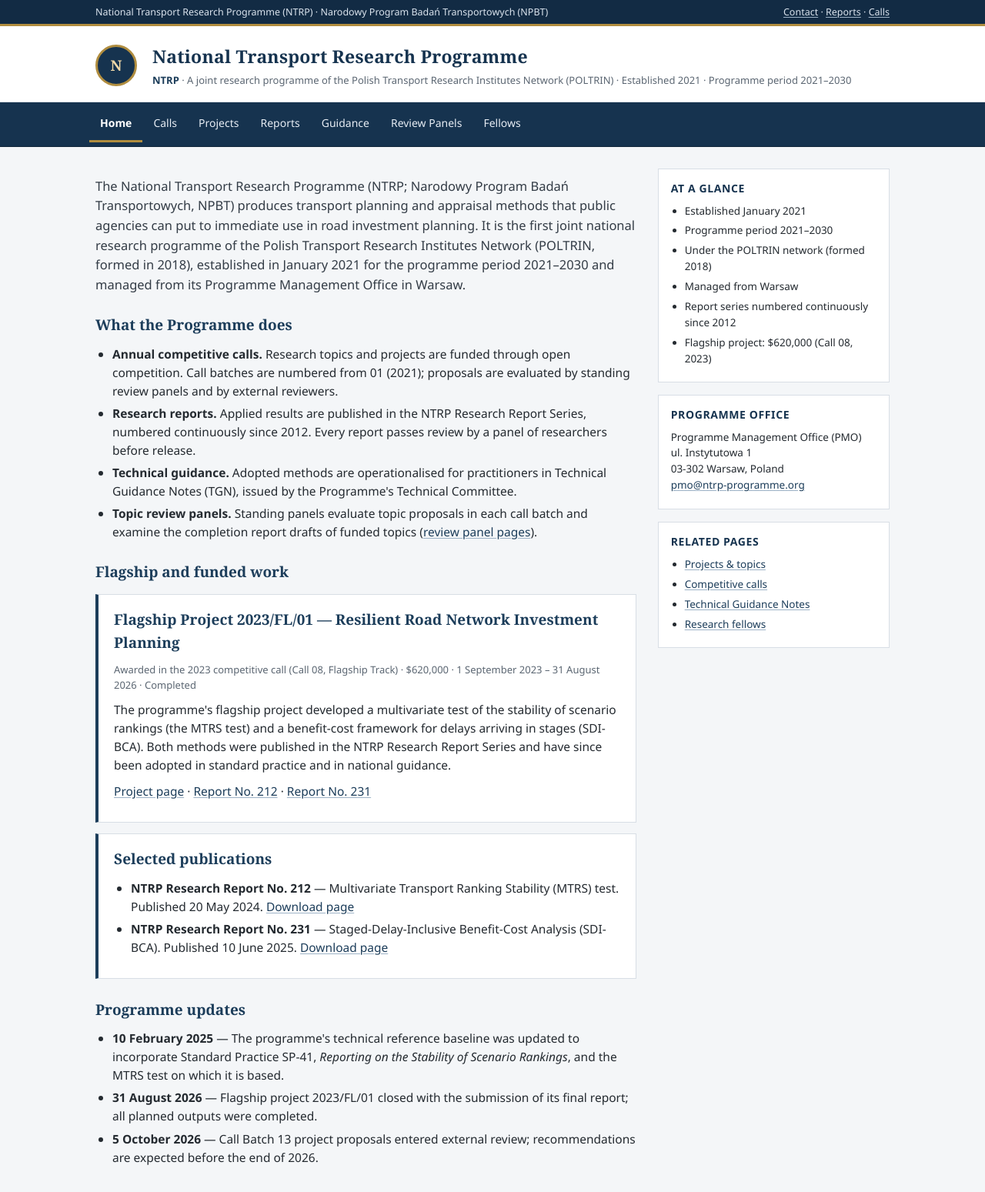
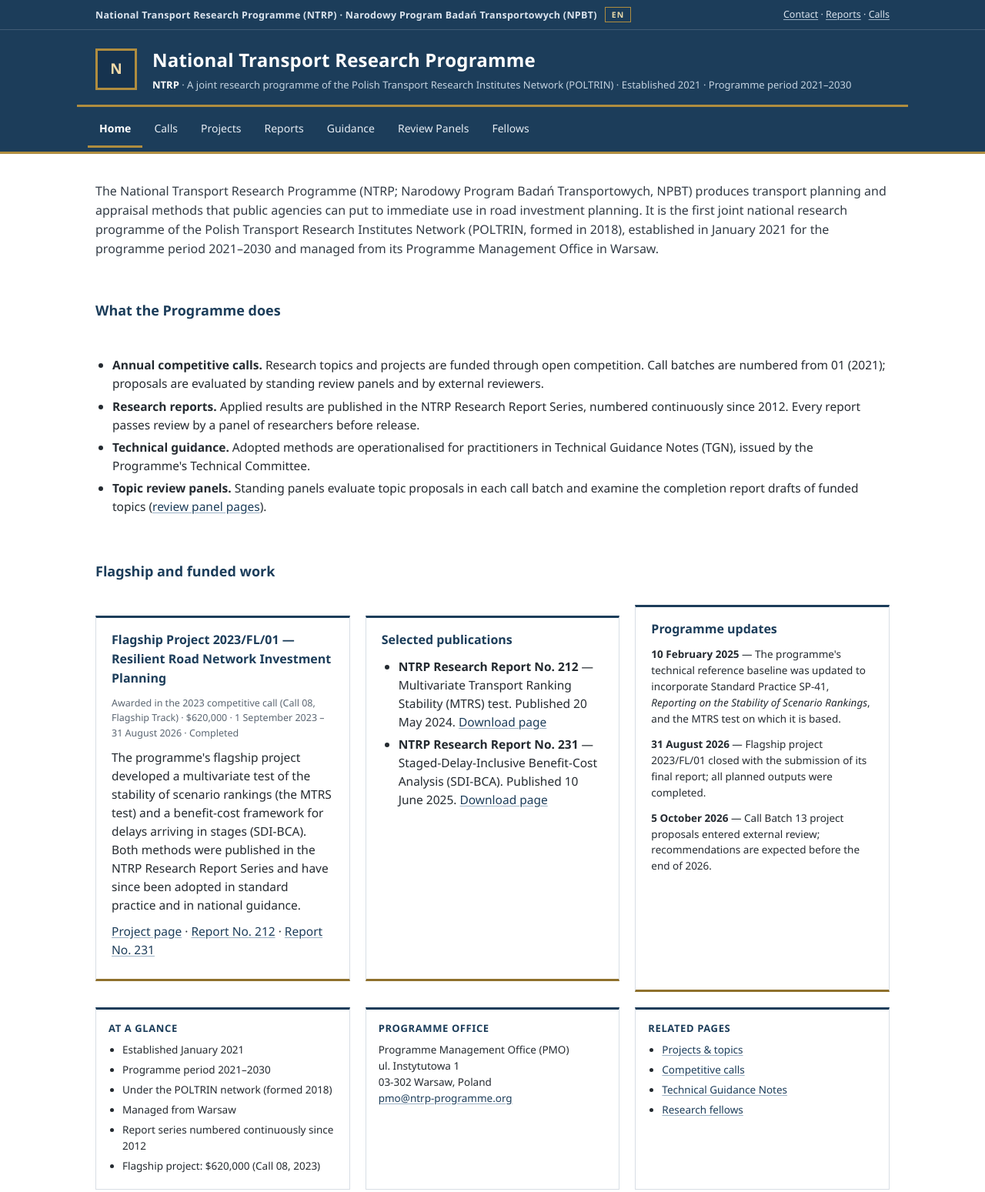
Before and after one commit to fanshiyu35/ntrp-programme, a plain HTML site: page index.html in a window 1280 px wide. Shown: the top 1549 px of the page at 77% size. Drawn offline with Linux system fonts and the light colour scheme.

Commit message:
style: NTRP 出具方差异化改造 — 国家科研门户（顶部深蓝通栏/Segoe UI/首页三列卡片/严谨表格/金#8f702c点缀）

```diff
--- a/styles.css
+++ b/styles.css
@@ -1,5 +1,9 @@
 /* NTRP — National Transport Research Programme
-   Institutional style: deep blue, brass accent, serif display */
+   (Narodowy Program Badań Transportowych, NPBT)
+   Styl v2 (2026-11): portal narodowy — szeroki granatowy pas
+   górny #1c3d5a, Segoe UI (nagłówki i tekst), strona główna
+   w trzech kolumnach kart (projekty / raporty / aktualności),
+   tabele o dużej gęstości, akcenty złote #8f702c. */
 
 :root {
   --navy-900: #122b44;
@@ -8,8 +12,7 @@
   --navy-100: #e8eef4;
   --brass: #b08d3f;
   --brass-dark: #8f702c;
-  --paper: #f4f6f8;
-  --white: #ffffff;
+  --paper: #ffffff;
   --ink: #242a30;
   --muted: #5b6672;
   --line: #d8dee5;
@@ -29,96 +32,167 @@ body {
 a { color: var(--navy-700); text-decoration: underline; text-decoration-color: #9db2c6; text-underline-offset: 2px; }
 a:hover { color: var(--brass-dark); text-decoration-color: var(--brass); }
 
-/* Top ribbon */
+/* ---------- Górny pas granatowy (wstęga + nagłówek + nawigacja) ---------- */
 .ribbon {
-  background: var(--navy-900);
+  background: var(--navy-700);
   color: #dbe4ee;
   font-size: 12.5px;
-  padding: 6px 0;
+  padding: 9px 0;
+  border-bottom: 1px solid rgba(255,255,255,0.16);
+}
+.ribbon .inner { max-width: 1080px; margin: 0 auto; padding: 0 24px; display: flex; justify-content: space-between; gap: 16px; flex-wrap: wrap; }
+.ribbon .inner span:first-child { font-weight: 600; letter-spacing: 0.3px; }
+.ribbon .inner span:first-child::after {
+  content: "EN";
+  display: inline-block; margin-left: 10px; padding: 1px 8px;
+  border: 1px solid var(--brass); color: #e9d9a8;
+  font-size: 10.5px; font-weight: 700; letter-spacing: 1px;
+  vertical-align: 1px;
+}
+.ribbon a { color: #dbe4ee; }
+
+.masthead { background: var(--navy-700); }
+.masthead .inner {
+  max-width: 1080px; margin: 0 auto; padding: 20px 24px 16px;
+  display: flex; align-items: center; gap: 20px;
   border-bottom: 3px solid var(--brass);
 }
-.ribbon .inner { max-width: 1080px; margin: 0 auto; padding: 0 24px; display: flex; justify-content: space-between; gap: 16px; flex-wrap: wrap; }
-.ribbon a { color: #dbe4ee; }
-
-/* Masthead */
-.masthead { background: var(--white); border-bottom: 1px solid var(--line); }
-.masthead .inner { max-width: 1080px; margin: 0 auto; padding: 22px 24px 18px; display: flex; align-items: center; gap: 20px; }
 .crest {
-  width: 54px; height: 54px; flex: none; border-radius: 50%;
+  width: 54px; height: 54px; flex: none;
   background: var(--navy-800); border: 3px solid var(--brass);
   display: flex; align-items: center; justify-content: center;
-  color: #f0d9a8; font-family: Georgia, serif; font-weight: bold; font-size: 19px;
+  color: #f0d9a8; font-family: "Segoe UI", sans-serif; font-weight: 700; font-size: 19px;
 }
-.brand h1 { font-family: Georgia, "Times New Roman", serif; font-size: 23px; color: var(--navy-800); font-weight: bold; letter-spacing: .2px; }
-.brand .sub { font-size: 13px; color: var(--muted); margin-top: 2px; }
-.brand .sub b { color: var(--navy-700); font-weight: 600; }
+.brand h1 { font-family: "Segoe UI", sans-serif; font-size: 24px; color: #ffffff; font-weight: 700; letter-spacing: 0.2px; }
+.brand .sub { font-size: 13px; color: #c3d2e0; margin-top: 3px; }
+.brand .sub b { color: #ffffff; font-weight: 700; }
 
-/* Nav */
-.nav { background: var(--navy-800); border-bottom: 1px solid #0e2438; }
-.nav ul { max-width: 1080px; margin: 0 auto; padding: 0 16px; list-style: none; display: flex; flex-wrap: wrap; }
+.nav { background: var(--navy-700); border-bottom: 3px solid var(--brass); }
+.nav ul { max-width: 1080px; margin: 0 auto; padding: 0 14px; list-style: none; display: flex; flex-wrap: wrap; }
 .nav li a {
   display: block; color: #e7edf4; text-decoration: none; font-size: 14px;
-  padding: 11px 14px; border-bottom: 3px solid transparent;
+  padding: 12px 15px; border-bottom: 3px solid transparent;
 }
-.nav li a:hover { background: rgba(255,255,255,.06); }
-.nav li.active a { border-bottom-color: var(--brass); color: #fff; font-weight: 600; }
+.nav li a:hover { background: rgba(255,255,255,0.09); border-bottom-color: rgba(255,255,255,0.4); }
+.nav li.active a { border-bottom-color: var(--brass); color: #ffffff; font-weight: 700; }
 
-/* Main layout */
-.wrap { max-width: 1080px; margin: 0 auto; padding: 28px 24px 48px; }
-.crumbs { font-size: 12.5px; color: var(--muted); margin-bottom: 14px; }
+/* ---------- Główna treść ---------- */
+.wrap { max-width: 1080px; margin: 0 auto; padding: 26px 24px 46px; }
+.crumbs { font-size: 12.5px; color: var(--muted); margin-bottom: 12px; }
 .crumbs a { color: var(--muted); }
 .crumbs .sep { margin: 0 6px; color: #9aa5b1; }
 
 h2.pagetitle {
-  font-family: Georgia, "Times New Roman", serif; font-size: 27px; color: var(--navy-800);
-  padding-bottom: 10px; margin-bottom: 20px; border-bottom: 2px solid var(--line-strong);
+  font-family: "Segoe UI", sans-serif; font-weight: 700;
+  font-size: 25px; color: var(--navy-700);
+  padding-bottom: 10px; margin-bottom: 18px;
+  border-bottom: 3px solid var(--navy-700);
 }
-h3 { font-family: Georgia, "Times New Roman", serif; font-size: 19px; color: var(--navy-700); margin: 26px 0 10px; }
-h4 { font-size: 15.5px; color: var(--navy-800); margin: 18px 0 8px; }
+h3 { font-family: "Segoe UI", sans-serif; font-weight: 700; font-size: 18px; color: var(--navy-700); margin: 24px 0 10px; }
+h4 { font-family: "Segoe UI", sans-serif; font-weight: 700; font-size: 15.5px; color: var(--navy-800); margin: 18px 0 8px; }
 p { margin: 10px 0; }
 ul, ol { margin: 10px 0 10px 22px; }
 li { margin: 5px 0; }
 
-.lede { font-size: 16.5px; color: #333c46; }
+.lede { font-size: 16px; color: #333c46; }
 
-/* Cards */
-.card { background: var(--white); border: 1px solid var(--line); border-left: 4px solid var(--navy-700); padding: 18px 20px; margin: 14px 0; }
-.card h3 { margin-top: 0; }
-.card .meta { font-size: 13px; color: var(--muted); }
+/* ---------- Karty portalowe ---------- */
+.card {
+  background: var(--paper); border: 1px solid var(--line);
+  border-top: 3px solid var(--navy-700); border-bottom: 3px solid var(--brass-dark);
+  padding: 16px 20px; margin: 14px 0;
+}
+.card h3 { margin-top: 0; font-size: 16px; }
+.card h3 a { text-decoration: none; }
+.card .meta { font-size: 12.5px; color: var(--muted); }
 
-/* Data tables */
-table.data { width: 100%; border-collapse: collapse; margin: 14px 0 20px; background: var(--white); }
-table.data th, table.data td { border: 1px solid var(--line); padding: 9px 12px; text-align: left; vertical-align: top; font-size: 14.5px; }
-table.data th { background: var(--navy-100); color: var(--navy-800); font-weight: 600; }
-table.data td.k { width: 32%; background: #f8fafc; font-weight: 600; color: #37424e; }
+/* ---------- Tabele danych (duża gęstość) ---------- */
+table.data { width: 100%; border-collapse: collapse; margin: 14px 0 20px; background: var(--paper); }
+table.data th, table.data td { border: 1px solid var(--line); padding: 7px 11px; text-align: left; vertical-align: top; font-size: 14px; }
+table.data th {
+  background: var(--navy-700); color: #ffffff; font-weight: 600;
+  text-transform: uppercase; font-size: 12px; letter-spacing: 0.4px;
+}
+table.data tr:nth-child(even) td { background: #f5f8fa; }
+table.data td.k { width: 32%; background: #eef3f8; font-weight: 600; color: #37424e; }
 
-.tag { display: inline-block; background: var(--navy-100); color: var(--navy-800); border: 1px solid #c6d4e2; border-radius: 3px; padding: 2px 9px; font-size: 12px; font-weight: 600; margin-right: 6px; }
+.tag {
+  display: inline-block; background: var(--navy-100); color: var(--navy-800);
+  border: 1px solid #c6d4e2; padding: 2px 9px; font-size: 11.5px; font-weight: 600;
+  margin-right: 6px; text-transform: uppercase; letter-spacing: 0.3px;
+}
 .tag.brass { background: #f7efdc; color: #7a5f24; border-color: #e3d3a8; }
 
-/* Two-col */
+/* ---------- Układ dwukolumnowy (podstrony) ---------- */
 .cols { display: flex; gap: 28px; flex-wrap: wrap; }
 .cols > .main { flex: 2 1 620px; min-width: 0; }
 .cols > .side { flex: 1 1 260px; }
-.side .box { background: var(--white); border: 1px solid var(--line); padding: 14px 16px; margin-bottom: 16px; }
-.side .box h4 { margin-top: 0; font-size: 14px; text-transform: uppercase; letter-spacing: .6px; color: var(--navy-800); }
+.side .box {
+  background: var(--paper); border: 1px solid var(--line);
+  border-top: 3px solid var(--navy-700);
+  padding: 14px 16px; margin-bottom: 16px;
+}
+.side .box h4 { margin-top: 0; font-size: 13px; text-transform: uppercase; letter-spacing: 0.6px; color: var(--navy-700); font-weight: 700; }
 .side .box ul { margin: 6px 0 0 18px; font-size: 13.5px; }
 .side .box p { font-size: 13.5px; margin: 6px 0; }
 
 .download {
-  display: inline-block; margin: 14px 0; background: var(--navy-800); color: #fff;
-  text-decoration: none; padding: 11px 22px; border: 1px solid var(--navy-900);
-  font-size: 14.5px; font-weight: 600; border-radius: 3px;
+  display: inline-block; margin: 14px 0; background: var(--navy-700); color: #ffffff;
+  text-decoration: none; padding: 11px 22px; border: 1px solid var(--navy-700);
+  font-size: 14.5px; font-weight: 600;
 }
-.download:hover { background: var(--brass-dark); border-color: var(--brass-dark); color: #fff; }
-.download .size { font-weight: 400; opacity: .8; margin-left: 8px; font-size: 13px; }
+.download:hover { background: var(--brass-dark); border-color: var(--brass-dark); color: #ffffff; }
+.download .size { font-weight: 400; opacity: 0.8; margin-left: 8px; font-size: 13px; }
 
 .note { background: #fbf7ec; border: 1px solid #eadfc2; border-left: 4px solid var(--brass); padding: 12px 16px; margin: 16px 0; font-size: 14px; color: #4d4327; }
 
-footer.sitefoot { background: var(--navy-900); color: #aeb9c6; font-size: 13px; margin-top: 40px; }
-footer.sitefoot .inner { max-width: 1080px; margin: 0 auto; padding: 22px 24px; display: flex; justify-content: space-between; gap: 18px; flex-wrap: wrap; }
+/* ---------- Strona główna: portal w trzech kolumnach ---------- */
+body:has(.nav li.active a[href="/"]) .cols {
+  display: grid;
+  grid-template-columns: repeat(3, minmax(0, 1fr));
+  gap: 20px;
+}
+body:has(.nav li.active a[href="/"]) .cols > .main,
+body:has(.nav li.active a[href="/"]) .cols > .side { display: contents; }
+body:has(.nav li.active a[href="/"]) .main > .lede,
+body:has(.nav li.active a[href="/"]) .main > h3,
+body:has(.nav li.active a[href="/"]) .main > ul { grid-column: 1 / -1; }
+body:has(.nav li.active a[href="/"]) .main > h3:nth-of-type(3) { display: none; }
+body:has(.nav li.active a[href="/"]) .main > ul:nth-of-type(2) {
+  grid-column: 3;
+  list-style: none; margin: 0;
+  background: var(--paper); border: 1px solid var(--line);
+  border-top: 3px solid var(--navy-700); border-bottom: 3px solid var(--brass-dark);
+  padding: 16px 20px;
+}
+body:has(.nav li.active a[href="/"]) .main > ul:nth-of-type(2)::before {
+  content: "Programme updates";
+  display: block;
+  font-family: "Segoe UI", "Helvetica Neue", Arial, sans-serif;
+  font-weight: 700; font-size: 16px; color: var(--navy-700);
+  margin-bottom: 10px;
+}
+body:has(.nav li.active a[href="/"]) .main > ul:nth-of-type(2) li { margin: 0 0 12px; font-size: 13.5px; }
+
+/* ---------- Stopka (polskie dane instytucji) ---------- */
+footer.sitefoot {
+  background: var(--navy-900); color: #aeb9c6; font-size: 13px;
+  margin-top: 40px; border-top: 3px solid var(--brass);
+}
+footer.sitefoot .inner {
+  max-width: 1080px; margin: 0 auto; padding: 22px 24px;
+  display: flex; justify-content: space-between; gap: 18px; flex-wrap: wrap;
+}
 footer.sitefoot a { color: #cdd8e4; }
 footer.sitefoot .col p { margin: 3px 0; }
+footer.sitefoot .col p strong { color: #ffffff; }
+footer.sitefoot .col:first-child p:nth-child(2) { color: #e3d9b8; font-weight: 600; }
 
+@media (max-width: 900px) {
+  body:has(.nav li.active a[href="/"]) .cols { grid-template-columns: 1fr; }
+  body:has(.nav li.active a[href="/"]) .main > h3:nth-of-type(3),
+  body:has(.nav li.active a[href="/"]) .main > ul:nth-of-type(2) { grid-column: 1 / -1; }
+}
 @media (max-width: 760px) {
   .brand h1 { font-size: 19px; }
   .cols { flex-direction: column; }
```
